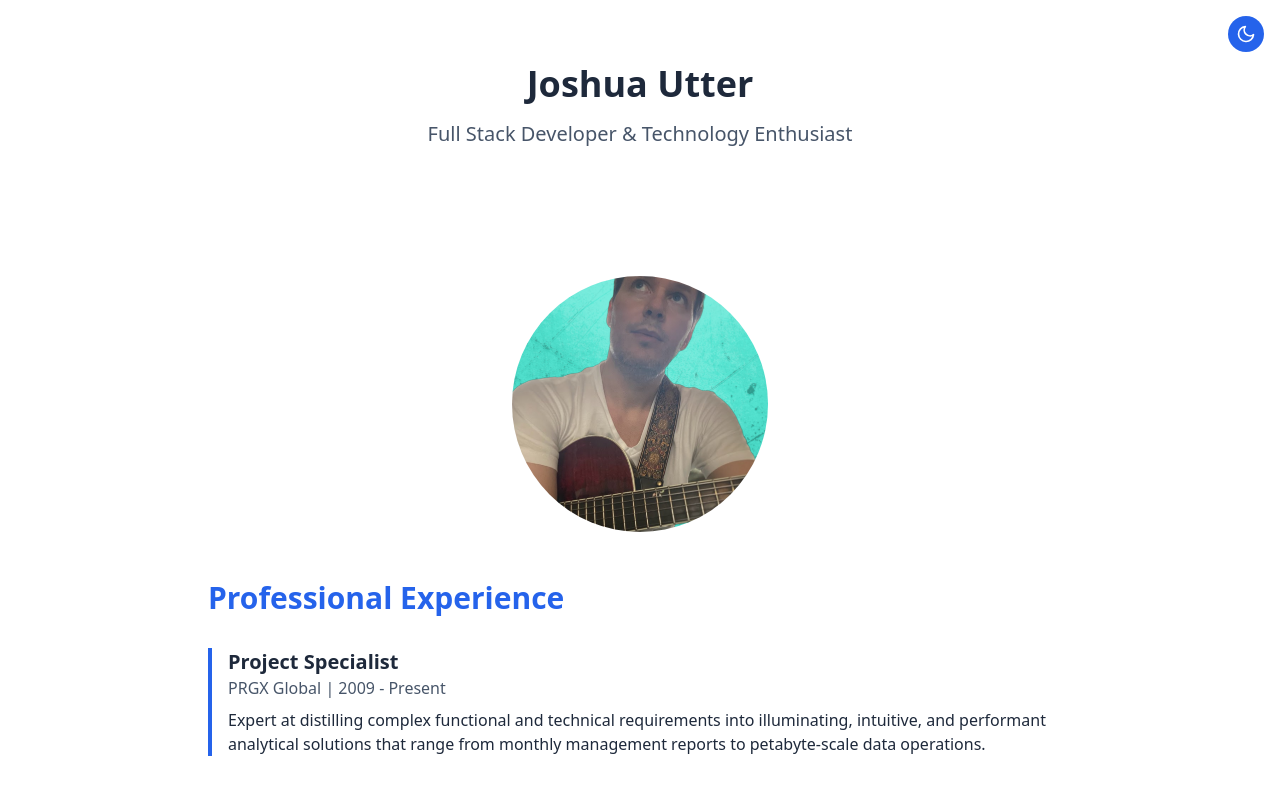
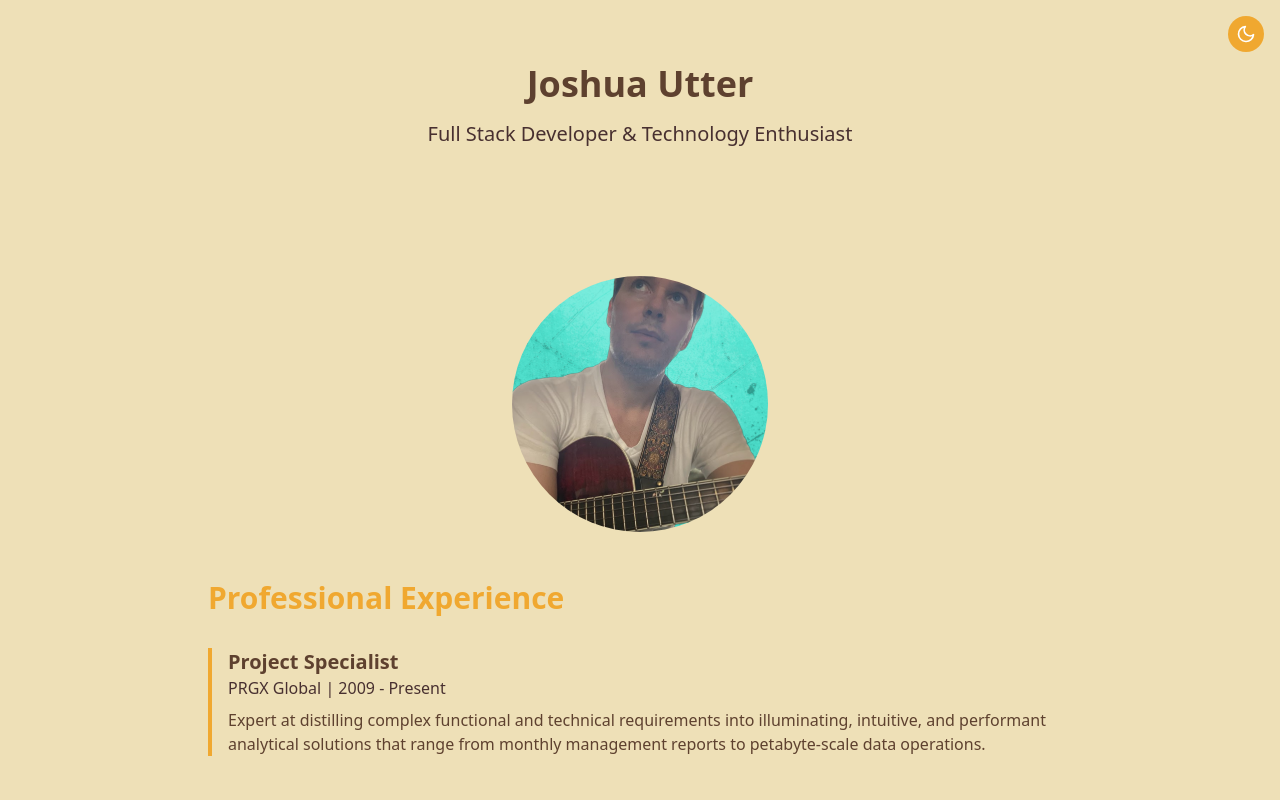
Before and after one commit to joshua-utter/joshua-utter.github.io, a React (Vite) app: page / in a window 1280 px wide. Shown: the top 800 px of the page. Built offline with nearby package versions, Linux system fonts and the light colour scheme.

Commit message:
finalized color schemes

```diff
--- a/src/index.css
+++ b/src/index.css
@@ -3,17 +3,18 @@
 @tailwind utilities;
 
 :root {
-  --primary: #2563eb;
-  --secondary: #475569;
-  --background: #ffffff;
-  --text: #1e293b;
+  --primary: #F0A830;
+  --secondary: #483030;
+  --background: #EEE0B7;
+  --text: #5E412F;
 }
 
 [data-theme='dark'] {
-  --primary: #3b82f6;
+  --primary: #4ECDC4;
   --secondary: #94a3b8;
-  --background: #0f172a;
-  --text: #f1f5f9;
+  /* 0f172a */
+  --background: #483030;
+  --text: #EEE0B7;
 }
 
 body {
```
